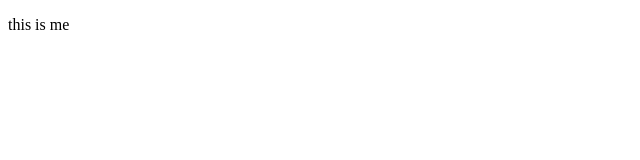
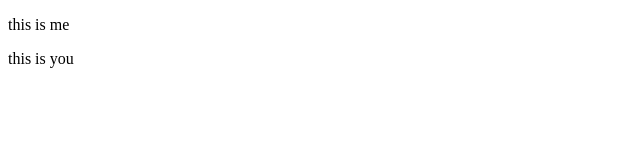
Before and after one commit to prajwalcs17/mini-p, a plain HTML site: page index.html in a window 1280 px wide. Shown: the full height of the page, 0-640 px from the left. Drawn offline with Linux system fonts and the light colour scheme.

Commit message:
Update index.html

```diff
--- a/index.html
+++ b/index.html
@@ -7,5 +7,6 @@
 </head>
 <body>
     <p>this is me</p>
+    <p>this is you</p>
 </body>
 </html>
```
